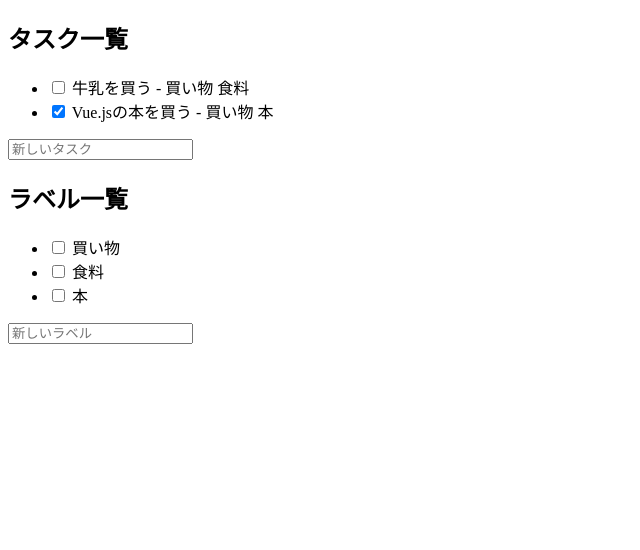
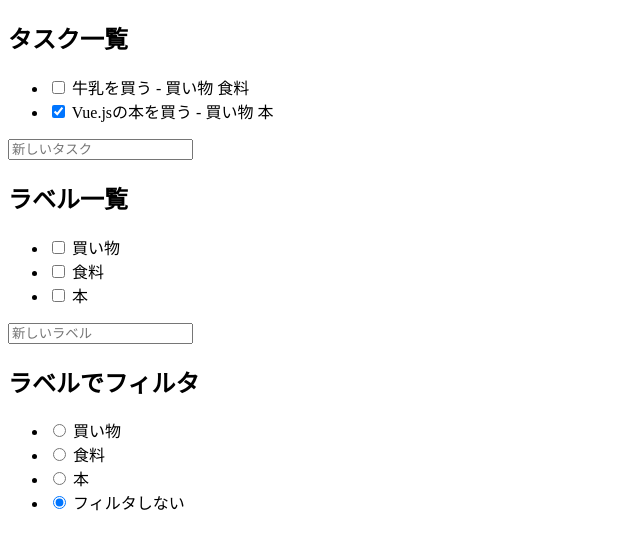
Before and after one commit to oki2a24/vuejs_nyumon_75_todoapp, a Vue app: page / in a window 1280 px wide. Shown: the top 550 px of the page, without its empty margins (0-640 px from the left). Built offline with nearby package versions, Linux system fonts and the light colour scheme.

Commit message:
feat: 7.5.5 ラベルのフィルタリングを追加する

```diff
--- a/src/App.vue
+++ b/src/App.vue
@@ -28,6 +28,18 @@
     <form v-on:submit.prevent="addLabel">
       <input type="text" v-model="newLabelText" placeholder="新しいラベル">
     </form>
+
+    <h2>ラベルでフィルタ</h2>
+    <ul>
+      <li v-for="label in labels" b-bind:key="label.id">
+        <input type="radio" v-bind:checked="label.id === filter" v-on:change="changeFilter(label.id)">
+        {{ label.text }}
+      </li>
+      <li>
+        <input type="radio" v-bind:checked="filter === null" v-on:change="changeFilter(null)">
+        フィルタしない
+      </li>
+    </ul>
   </div>
 </template>
 
@@ -48,12 +60,16 @@
 
   computed: {
     tasks () {
-      return this.$store.state.tasks // ストアを読む
+      return this.$store.getters.filteredTasks
     },
 
     labels () {
       return this.$store.state.labels
     },
+
+    filter () {
+      return this.$store.state.filter
+    }
   },
 
   methods: {
@@ -90,6 +106,14 @@
       const label = this.labels.filter(label => label.id === id)[0]
       return label ? label.text : ''
     },
+
+    // フィルタする対象のラベルを変更する
+    changeFilter (labelId) {
+      // changeFilter ミューテーションをコミット
+      this.$store.commit('changeFilter', {
+        filter: labelId
+      })
+    },
   },
 }
 </script>
--- a/src/store.js
+++ b/src/store.js
@@ -41,6 +41,24 @@
     // 実際のアプリではサーバで生成したり、UUIDを使ったりするがここでは決め打ち
     nextTaskId: 3,
     nextLabelId: 4,
+
+    // フィルタするラベルのID
+    filter: null
+  },
+
+  getters: {
+    // フィルタ後のタスクを返す
+    filteredTasks (state) {
+      // ラベルが選択されていなければそのままの一覧を返す
+      if (!state.filter) {
+        return state.tasks
+      }
+
+      // 選択されているラベルでフィルタリングする
+      return state.tasks.filter(task => {
+        return task.labelIds.indexOf(state.filter) >= 0
+      })
+    }
   },
 
   mutations: {
@@ -78,6 +96,11 @@
       // 次に追加されるラベルに付与するIDを更新する
       state.nextLabelId++
     },
+
+    // フィルタリング対象のラベルを変更する
+    changeFilter (state, { filter }) {
+      state.filter = filter
+    },
   },
 })
 
```
